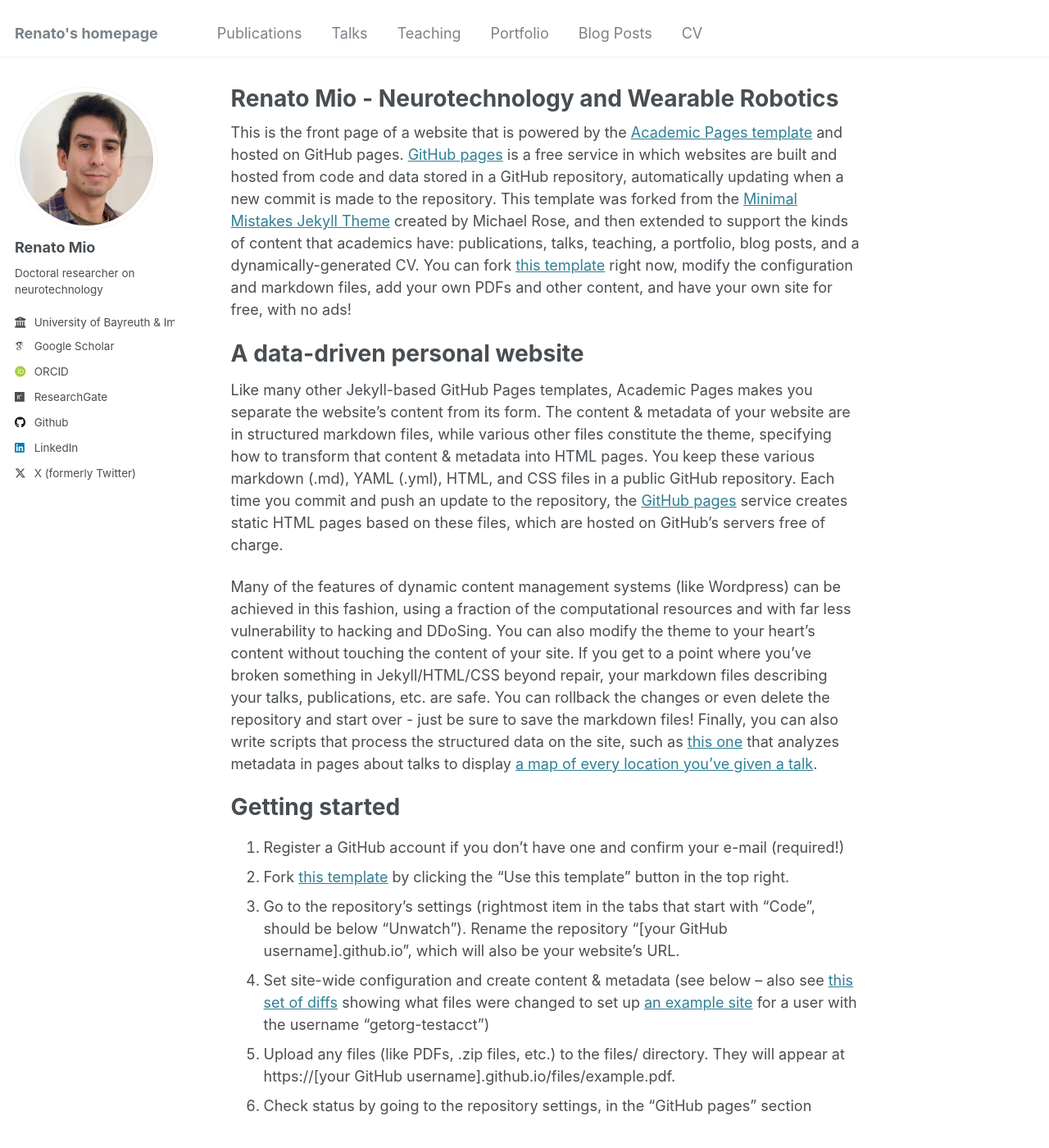
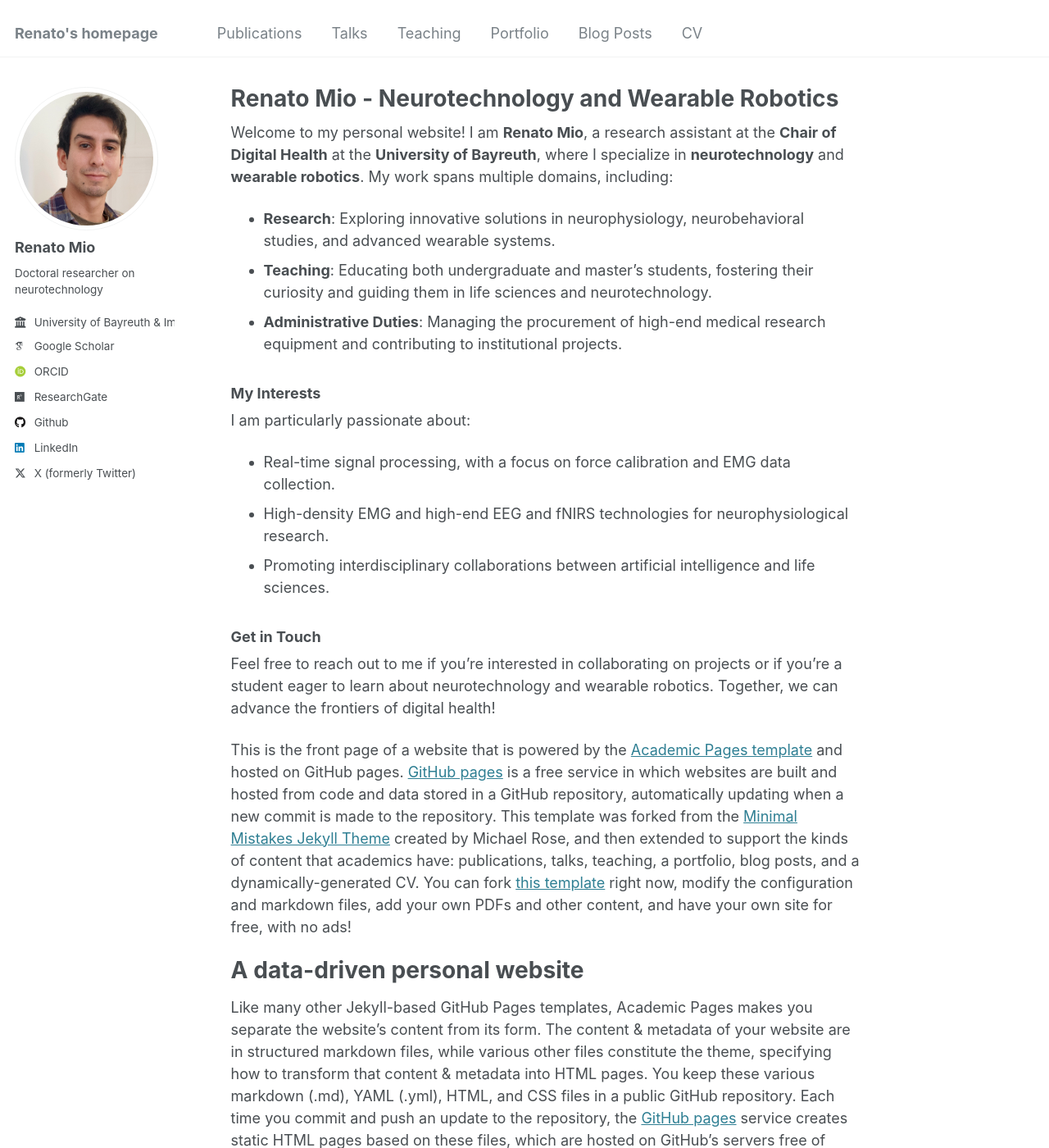
Before and after one commit to renatomio/renatomio.github.io, a Jekyll site: the page built from _pages/about.md, in a window 1280 px wide and 1400 px high. Shown: the whole window at 82% size. Built offline with Jekyll 4.4.1, drawn with Linux system fonts in a browser that asks for light colours; some web fonts are replaced.

Commit message:
Update about.md

```diff
--- a/_pages/about.md
+++ b/_pages/about.md
@@ -6,6 +6,20 @@ redirect_from:
   - /about/
   - /about.html
 ---
+Welcome to my personal website! I am **Renato Mio**, a research assistant at the **Chair of Digital Health** at the **University of Bayreuth**, where I specialize in **neurotechnology** and **wearable robotics**. My work spans multiple domains, including:
+
+- **Research**: Exploring innovative solutions in neurophysiology, neurobehavioral studies, and advanced wearable systems.
+- **Teaching**: Educating both undergraduate and master’s students, fostering their curiosity and guiding them in life sciences and neurotechnology.
+- **Administrative Duties**: Managing the procurement of high-end medical research equipment and contributing to institutional projects.
+
+### My Interests
+I am particularly passionate about:
+- Real-time signal processing, with a focus on force calibration and EMG data collection.
+- High-density EMG and high-end EEG and fNIRS technologies for neurophysiological research.
+- Promoting interdisciplinary collaborations between artificial intelligence and life sciences.
+
+### Get in Touch
+Feel free to reach out to me if you’re interested in collaborating on projects or if you’re a student eager to learn about neurotechnology and wearable robotics. Together, we can advance the frontiers of digital health!
 
 This is the front page of a website that is powered by the [Academic Pages template](https://github.com/academicpages/academicpages.github.io) and hosted on GitHub pages. [GitHub pages](https://pages.github.com) is a free service in which websites are built and hosted from code and data stored in a GitHub repository, automatically updating when a new commit is made to the repository. This template was forked from the [Minimal Mistakes Jekyll Theme](https://mmistakes.github.io/minimal-mistakes/) created by Michael Rose, and then extended to support the kinds of content that academics have: publications, talks, teaching, a portfolio, blog posts, and a dynamically-generated CV. You can fork [this template](https://github.com/academicpages/academicpages.github.io) right now, modify the configuration and markdown files, add your own PDFs and other content, and have your own site for free, with no ads!
 
```
